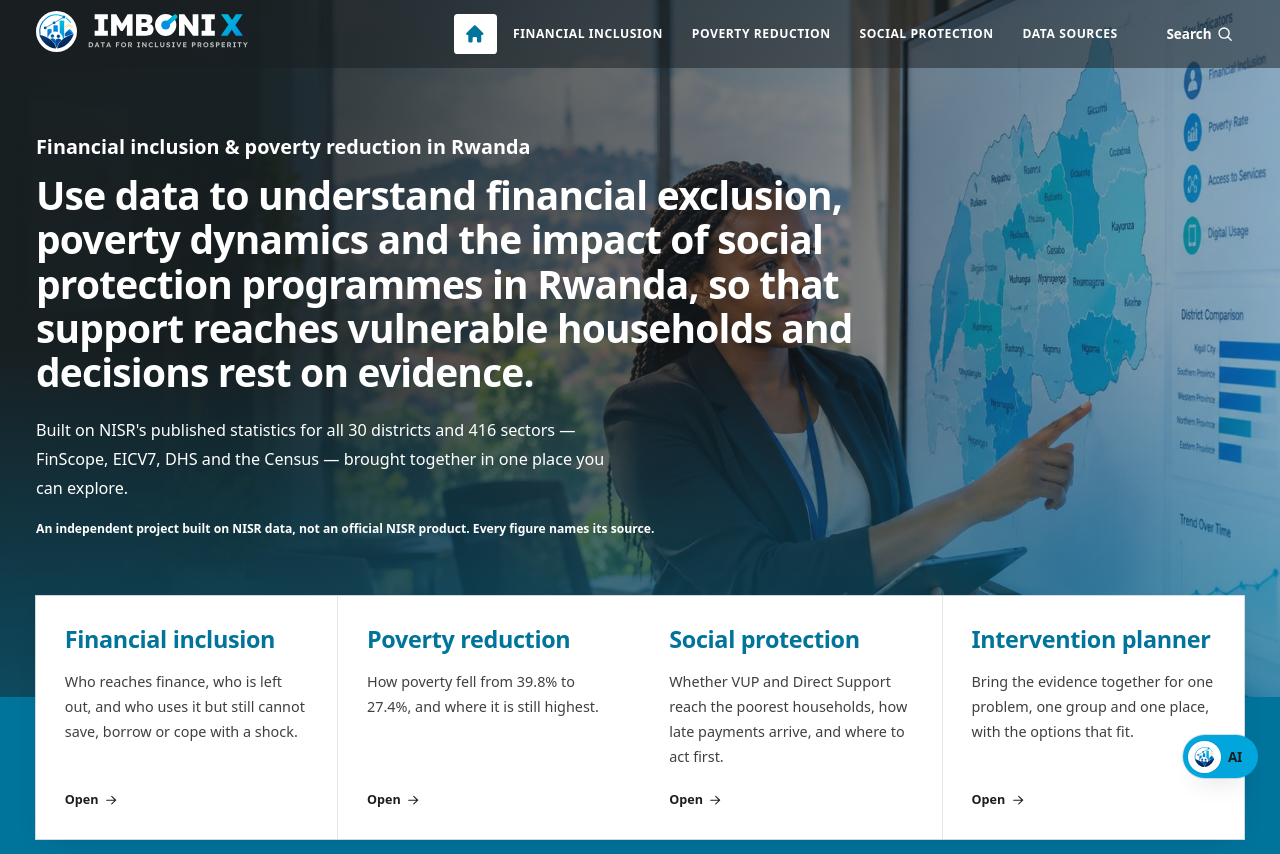
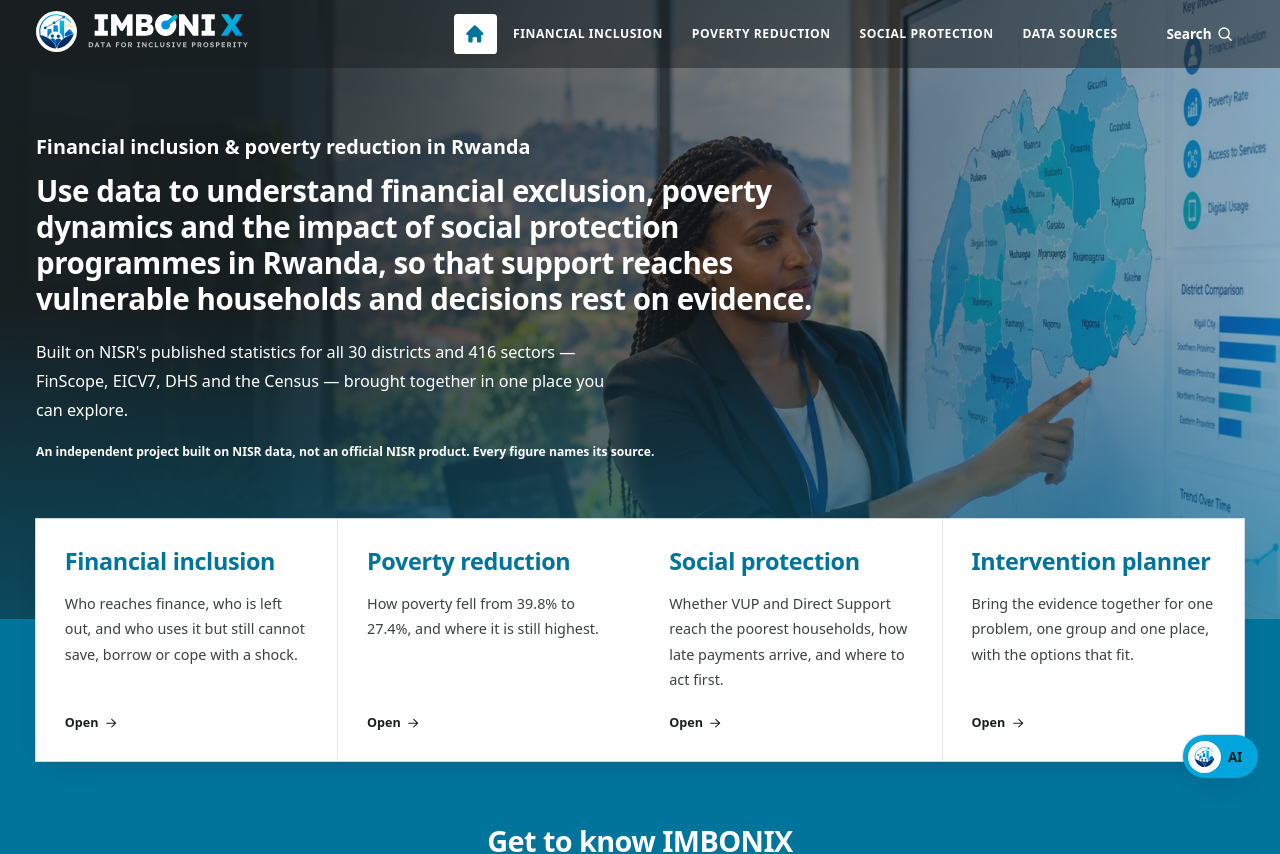
Before and after one commit to dieumerci-niyonkuru/imbonix-nisr-hackathon-2026, a Next.js app in the folder apps/web/: page / in a window 1280 px wide. Shown: the top 854 px of the page. Built offline with nearby package versions, Linux system fonts and the light colour scheme.

Commit message:
style: reduce the home hero headline size

```diff
--- a/apps/web/src/components/home/home-hero.tsx
+++ b/apps/web/src/components/home/home-hero.tsx
@@ -92,7 +92,7 @@ export function HomeHero({
           </p>
           <h1
             id="home-heading"
-            className="mt-3 max-w-5xl text-pretty font-display text-[1.7rem] font-bold leading-[1.22] tracking-[-0.02em] sm:text-[2.25rem] sm:leading-[1.18] lg:text-[2.7rem] lg:leading-[1.14]"
+            className="mt-3 max-w-4xl text-pretty font-display text-[1.35rem] font-bold leading-[1.3] tracking-[-0.015em] sm:text-[1.7rem] sm:leading-[1.25] lg:text-[2.05rem] lg:leading-[1.22]"
           >
             Use data to understand financial exclusion, poverty dynamics and the impact of social protection programmes in Rwanda,
             so that support reaches vulnerable households and decisions rest on evidence.
```
